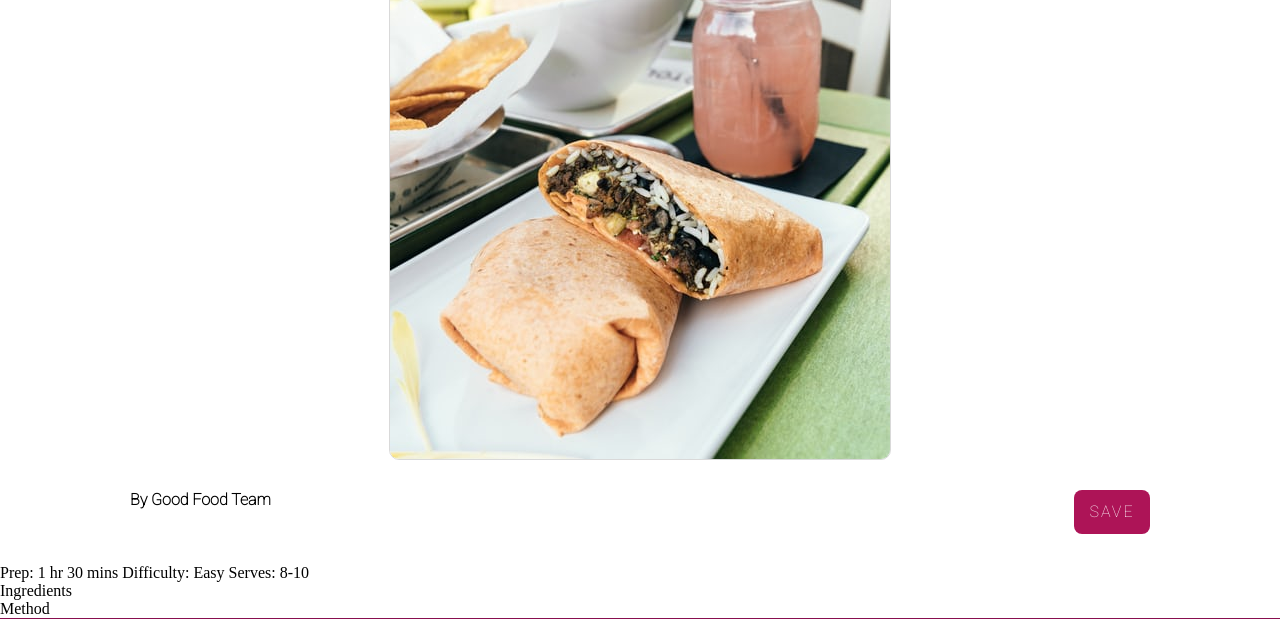
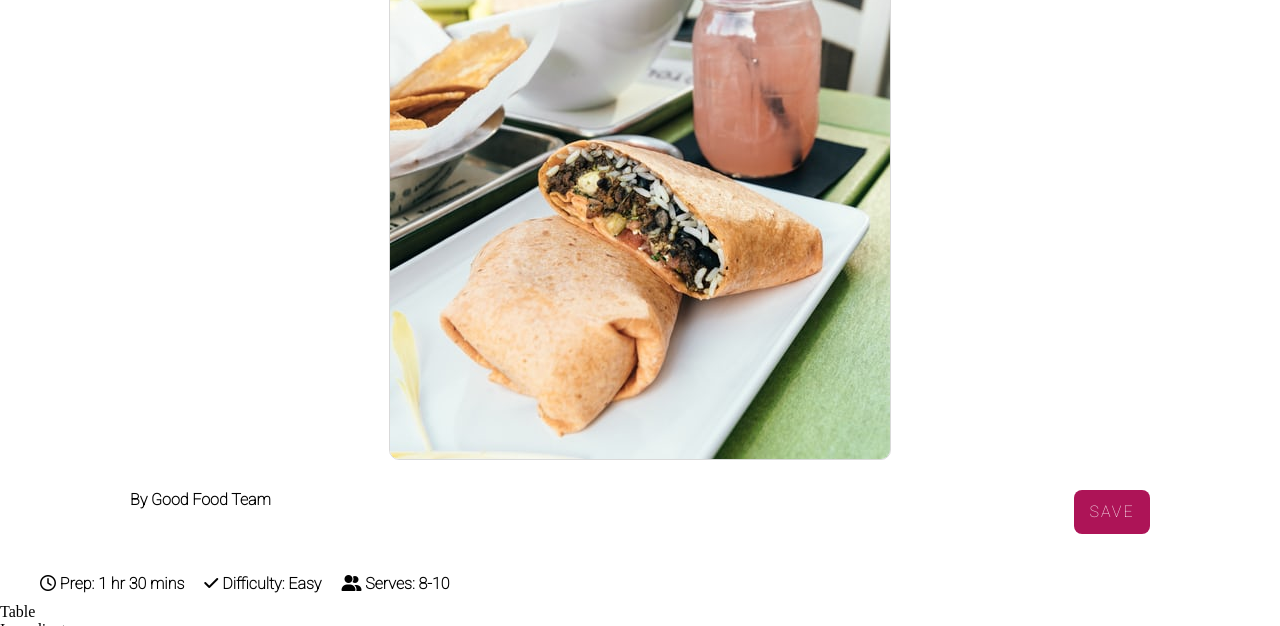
Before and after one commit to mlenahan/html-css-milestone-project, a plain HTML site: page index.html in a window 1280 px wide. Shown: the part 388-1014 px from the top of the page. Drawn offline with Linux system fonts and the light colour scheme.

Commit message:
Add styling and icons to prep notes

```diff
--- a/assets/css/style.css
+++ b/assets/css/style.css
@@ -139,7 +139,7 @@ h6 {
 }
 
 .beef-barbacoa-pic {
-  display: flex;
+  display: block;
   border: 1px solid rgba(0, 0, 0, 0.15);
   box-sizing: border-box;
   border-radius: 10px;
@@ -194,6 +194,19 @@ h6 {
 
 }
 
+.prep-notes {
+  display: flex;
+  flex-direction: row;
+  margin-left: 30px;
+}
+
+.prep-step {
+  margin: 10px;
+  font-family: var(--primary-font);
+  font-weight:var(--font-weight-boldtext);
+  font-size: var(--font-size-boldtext);
+}
+
 /* footer */
 
 footer {
--- a/index.html
+++ b/index.html
@@ -61,13 +61,25 @@
   </div>
 
 
-  <section>
+  <section class="prep-notes-section">
     <div class="prep-notes">
-      <span>Prep: 1 hr 30 mins</span>
-      <span>Difficulty: Easy</span>
-      <span>Serves: 8-10</span>
+
+      <div class="prep-step">
+        <span ><i class="far fa-clock"></i> Prep: 1 hr 30 mins</span>
+      </div>
+
+      <div class="prep-step">
+        <span><i class="fas fa-check"></i> Difficulty: Easy</span>
+      </div>
+
+      <div class="prep-step">
+        <span><i class="fas fa-user-friends"></i> Serves: 8-10</span>
+      </div>
+
     </div>
   </section>
+
+  <section>Table</section>
 
   <section>Ingredients</section>
 
```
